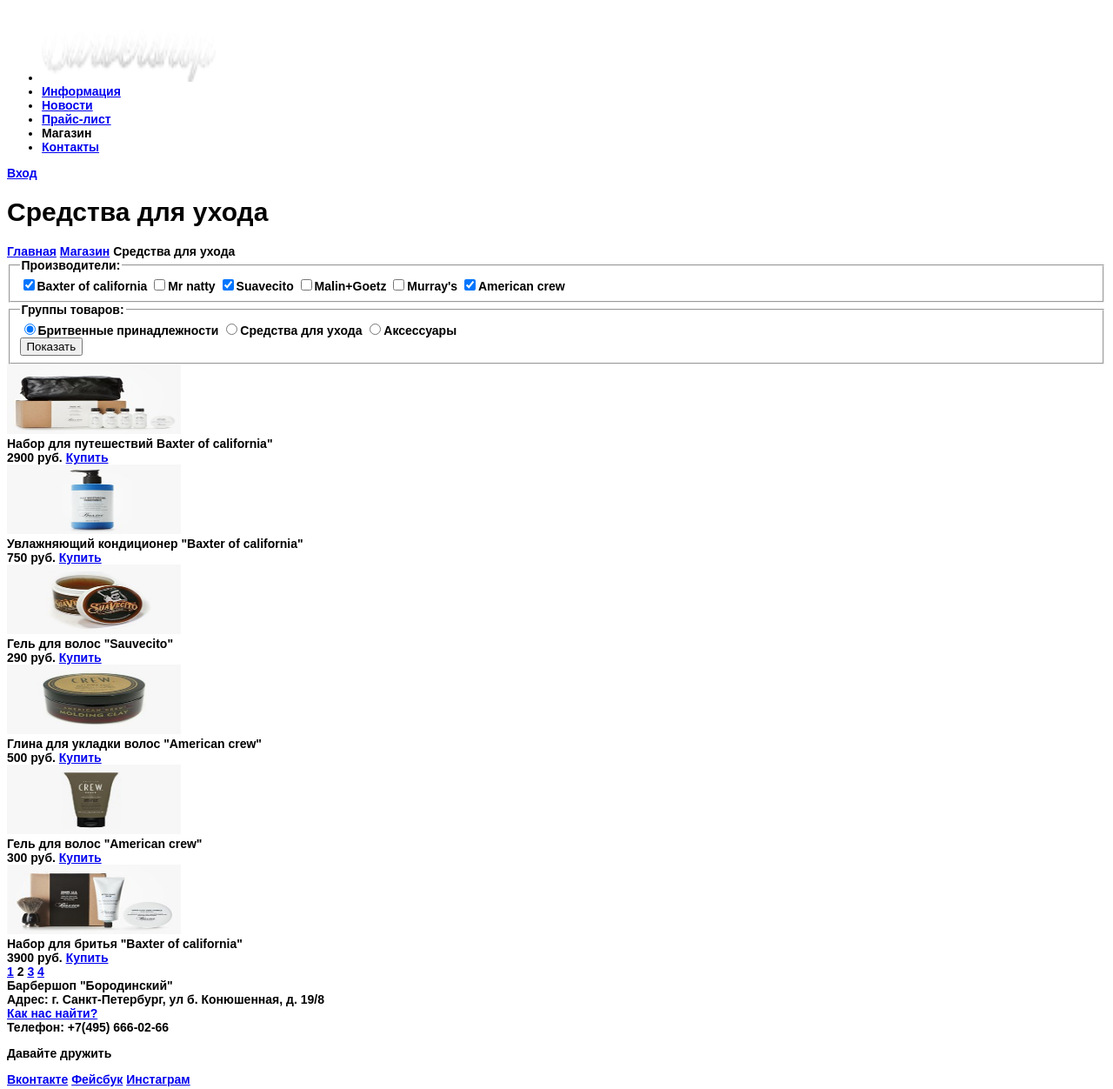
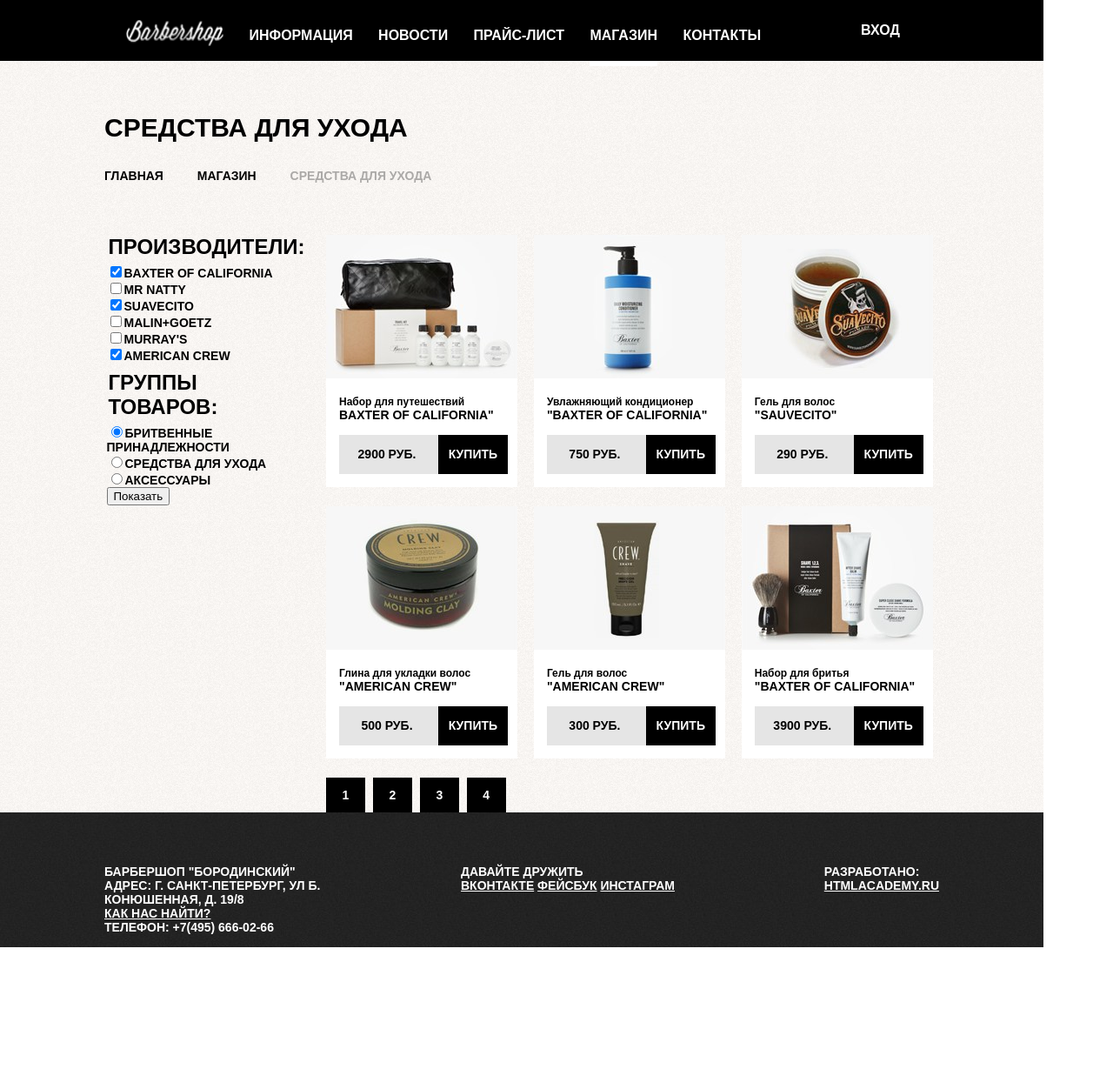
Before and after one commit to Gogi213/103171-barbershop, a plain HTML site: page shop.html in a window 1280 px wide. Shown: the top 1252 px of the page at 87% size. After the commit the page ends 1089 px from the top, so only its background shows below. Drawn offline with Linux system fonts and the light colour scheme.

Commit message:
no message

```diff
--- /dev/null
+++ b/css/item.css
@@ -0,0 +1,158 @@
+body{
+    font-family:"PTSans Narrow", "Arial", sans-serif;
+    font-size:14px;
+    font-weight:bold;
+    margin:0;
+    padding:0;
+    width:1200px;
+    min-height::1160px;
+    text-transform:uppercase;
+}
+h1{
+    font-size:30px;
+}
+h2{
+    font-size:24px;
+}
+.container{
+    width:960px;
+    padding:0 10px;
+    margin:0 auto;
+}
+.main-header{
+    background:black;
+}
+header a{
+    color:white;
+    text-decoration:none;
+}
+header{
+    text-transform:uppercase;
+}
+.main-navigation{
+    width:800px;
+    float:left;
+    font-size:16px;
+    height:70px;
+}
+.main-navigation ul{
+    margin-left:-15px
+}
+.main-navigation li{
+    display: inline-block;
+    margin-right:25px;
+}
+.main-navigation img{
+    position:relative;
+    top:7px;
+}
+.user-block{
+    width:90px;
+    float:right;
+    padding-top:28px;
+    padding-left:30px;
+    font-size:16px;
+    min-height:40px;
+    height:42px;
+}
+.clearfix{
+    content:'';
+    display:table;
+    clear:both;
+}
+main{
+    background: url("../img/background.png") repeat;
+    padding:0;
+    margin:0;
+}
+main a{
+    color:black;
+    text-decoration:none;
+}
+.breadcrumbs{
+    display:inline-block;
+    margin-bottom:60px;
+}
+.breadcrumbs a{
+    margin-right:35px;
+}
+.title span{
+    color:#aba9a7;
+    font-size:14px;
+}
+.kit{
+    float:left;
+    margin-bottom:20px;
+}
+.description{
+    width:385px;
+    font-size:14px;
+    float:right;
+}
+content-gallery-top p{
+    line-height:24px;
+}
+.content-gallery-top p span{
+    float:right;
+    color:#aba9a7;
+}
+.content-gallery-top p:first-child{
+    margin-bottom:40px;
+}
+content-gallery-bottom li{
+    font-size:14px;
+    line-height:24px;
+}
+.price-btn{
+    width:190px;
+    height:45px;
+    background:#e5e5e5;
+    margin-top:40px;
+    margin-bottom:65px;
+}
+.price-btn a{
+    width:80px;
+    height:31px;
+    display:inline-block;
+    background:black;
+    color:white;
+    margin-right:-5px;
+    text-transform:uppercase;
+    text-align:center;
+    padding-top:14px;
+}
+.price-btn span{
+    display:inline-block;
+    width:110px;
+    text-align:center;
+}
+.click a{
+    margin-right:20px;
+}
+.click{
+    padding-bottom:50px;
+}
+footer{
+    background: url("../img/footer-background.jpg");
+    color:white;
+    padding-top:60px;
+}
+
+footer a{
+    color:white;
+}
+.footer-contacts{
+    width:320px;
+    margin-right:90px;
+    float:left;
+    min-height:95px;
+}
+.footer-social{
+    float:left;
+    width:380px;
+    padding-bottom:60px;
+}
+.footer-copyright{
+    padding-bottom:40px;
+    float:right;
+}
--- /dev/null
+++ b/css/price-list.css
@@ -0,0 +1,159 @@
+body{
+    font-family:"PTSans Narrow", "Arial", sans-serif;
+    font-size:14px;
+    font-weight:bold;
+    margin:0;
+    padding:0;
+    width:1200px;
+    min-height::1160px;
+    text-transform:uppercase;
+}
+h1{
+    font-size:30px;
+}
+h2{
+    font-size:24px;
+}
+.container{
+    width:960px;
+    padding:0 10px;
+    margin:0 auto;
+}
+.main-header{
+    background:black;
+}
+header a{
+    color:white;
+    text-decoration:none;
+}
+header span{
+    border-bottom:6px solid white;
+    padding-bottom:21px;
+    color:white;
+}
+.main-navigation{
+    width:800px;
+    float:left;
+    font-size:16px;
+    height:70px;
+}
+.main-navigation ul{
+    margin-left:-15px
+}
+.main-navigation li{
+    display: inline-block;
+    margin-right:25px;
+}
+.main-navigation img{
+    position:relative;
+    top:7px;
+}
+.user-block{
+    width:90px;
+    float:right;
+    padding-top:26px;
+    padding-left:35px;
+    font-size:16px;
+    height:44px;
+
+}
+.clearfix{
+    content:'';
+    display:table;
+    clear:both;
+}
+main{
+    background: url("../img/background.png") repeat;
+    padding:0;
+    margin:0;
+}
+main a{
+    color:black;
+    text-decoration:none;
+}
+.breadcrumbs{
+    display:inline-block;
+    margin-bottom:60px;
+    font-size:14px;
+}
+.breadcrumbs a{
+    margin-right:35px;
+}
+.title span{
+    color:#aba9a7;
+    font-size:14px;
+}
+.title-content h2{
+    font-size:48px;
+    text-align:center;
+    margin-bottom:70px;
+}
+.price-left{
+    float:left;
+    width:350px;
+    margin-bottom:70px;
+}
+.price-left h2{
+    margin-bottom:40px;
+}
+.price-left li{
+    margin-bottom:25px;
+}
+.price-right{
+    width:465px;
+    float:right;
+}
+.price-right h2{
+    margin-bottom:40px;
+}
+table td{
+    border:3px solid black;
+    padding:15px;
+    width:230px;
+}
+table{
+    border-collapse:collapse;
+}
+.about-us-left{
+    float:left;
+    width:410px;
+
+}
+.about-us-right{
+    float:right;
+    width:470px;
+}
+
+footer{
+    background: url("../img/footer-background.jpg");
+    color:white;
+    padding-top:60px;
+}
+
+footer a{
+    color:white;
+}
+.footer-contacts{
+    width:320px;
+    margin-right:90px;
+    float:left;
+    min-height:95px;
+}
+.footer-social{
+    float:left;
+    width:380px;
+    padding-bottom:60px;
+}
+.footer-copyright{
+    padding-bottom:40px;
+    float:right;
+}
+.footer-copyright a{
+    display:block;
+    width:140px;
+    height:29px;
+    background:black;
+    text-decoration:none;
+    text-align:center;
+    padding-top:14px;
+}
--- /dev/null
+++ b/css/shop.css
@@ -0,0 +1,189 @@
+body{
+    font-family:"PTSans Narrow", "Arial", sans-serif;
+    font-size:14px;
+    font-weight:bold;
+    margin:0;
+    padding:0;
+    width:1200px;
+    min-height::1160px;
+    text-transform:uppercase;
+}
+h1{
+    font-size:30px;
+}
+h2{
+    font-size:24px;
+}
+.container{
+    width:960px;
+    padding:0 10px;
+    margin:0 auto;
+}
+.main-header{
+    background:black;
+}
+header a{
+    color:white;
+    text-decoration:none;
+}
+header span{
+    border-bottom:6px solid white;
+    padding-bottom:21px;
+    color:white;
+}
+.main-navigation{
+    width:800px;
+    float:left;
+    font-size:16px;
+    height:70px;
+}
+.main-navigation ul{
+    margin-left:-15px
+}
+.main-navigation li{
+    display: inline-block;
+    margin-right:25px;
+}
+.main-navigation img{
+    position:relative;
+    top:7px;
+}
+.user-block{
+    width:90px;
+    float:right;
+    padding-top:26px;
+    padding-left:35px;
+    font-size:16px;
+    height:44px;
+}
+.clearfix{
+    content:'';
+    display:table;
+    clear:both;
+}
+main{
+    background: url("../img/background.png") repeat;
+    padding:0;
+    margin:0;
+}
+main a{
+    color:black;
+    text-decoration:none;
+}
+.breadcrumbs{
+    display:inline-block;
+    margin-bottom:60px;
+    font-size:14px;
+}
+.breadcrumbs a{
+    margin-right:35px;
+}
+.breadcrumbs span{
+    color:#aba9a7;
+}
+.title{
+    margin-top:60px;
+    margin-bottom:30px;
+}
+.filter{
+    float:left;
+    width:245px;
+    margin-left:-10px;
+    margin-right:20px;
+}
+fieldset{
+    border:none;
+}
+legend{
+    font-size:24px;
+}
+.goods{
+    float:right;
+    width:705px;
+    min-height:600px;
+}
+article{
+    display:inline-block;
+    width:220px;
+    height:290px;
+    background:white;
+    margin-right:15px;
+    vertical-align:top;
+    margin-bottom:22px;
+}
+article:nth-child(3), article:nth-child(6){
+    margin-right:0;
+}
+.category{
+    font-size:12px;
+    text-transform:none;
+}
+.item-name{
+    margin:15px 0 15px 15px;
+}
+.price-btn{
+    width:190px;
+    height:45px;
+    background:#e5e5e5;
+    margin:15px 15px 0 15px;
+     vertical-align:top;
+}
+.price-btn a{
+    width:80px;
+    height:31px;
+    display:inline-block;
+    background:black;
+    color:white;
+    margin-right:-5px;
+    text-transform:uppercase;
+    text-align:center;
+    padding-top:14px;
+
+}
+.price-btn span{
+    display:inline-block;
+    width:110px;
+    text-align:center;
+}
+.item-page{
+    margin-left:255px;
+    vertical-align:bottom;;
+}
+.item-page a{
+    display:inline-block;
+    width:45px;
+    height:40px;
+    margin-right:5px;
+    color:white;
+    background:black;
+    text-align:center;
+    line-height:40px;
+}
+.second{
+    color:black;
+    background:white;
+}
+footer{
+    background: url("../img/footer-background.jpg");
+    color:white;
+    padding-top:60px;
+}
+
+footer a{
+    color:white;
+}
+.footer-contacts{
+    width:320px;
+    margin-right:90px;
+    float:left;
+    min-height:95px;
+}
+.footer-social{
+    float:left;
+    width:380px;
+    padding-bottom:60px;
+}
+.footer-copyright{
+    padding-bottom:40px;
+    float:right;
+}
--- a/css/style.css
+++ /dev/null
@@ -1,11 +0,0 @@
-body{
-    font-family:"PTSans Narrow", "Arial", sans-serif;
-    font-size:14px;
-    font-weight:bold;
-}
-h1{
-    font-size:30px;
-}
-h2{
-    font-size:24px;
-}
--- a/shop.html
+++ b/shop.html
@@ -2,16 +2,16 @@
   <html lang="ru">
     <head>
       <meta charset="utf-8">
-      <link href="css/style.css" rel="stylesheet">
+      <link href="css/shop.css" rel="stylesheet">
       <link href='https://fonts.googleapis.com/css?family=PT+Sans+Narrow:700&subset=latin,cyrillic' rel='stylesheet' type='text/css'>
       <title>Барбершоп «Бородинский»</title>
     </head>
     <body>
       <header class="main-header">
-        <div class="container">
+        <div class="container clearfix">
           <nav class="main-navigation">
             <ul>
-              <li><a href="index.html"><img src="img/logo.png" width="200" height="80" alt="Barbershop"></a></li>
+              <li><a href="index.html"><img src="img/logo.png" width="112" height="30" alt="Barbershop"></a></li>
               <li><a href="#">Информация</a></li>
               <li><a href="#">Новости</a></li>
               <li><a href="price-list.html">Прайс-лист</a></li>
@@ -25,7 +25,7 @@
         </div>
       </header>
       <main>
-        <div class="container">
+        <div class="container clearfix">
           <div class="title">
             <h1>Средства для ухода</h1>
             </div>
@@ -34,40 +34,39 @@
                 <a href="#">Магазин</a>
                 <span>Средства для ухода</span>
              </div>
-          <div class="filter-top">
+        <div class="content clearfix">
+          <div class="filter">
             <form>
                <fieldset>
                 <legend>Производители:</legend>
               <label>
-                <input type="checkbox" name="filter" checked>Baxter of california
+                <input type="checkbox" name="filter" checked>Baxter of california<br>
               </label>
               <label>
-                <input type="checkbox" name="filter">Mr natty
+                <input type="checkbox" name="filter">Mr natty<br>
               </label>
               <label>
-                <input type="checkbox" name="filter" checked>Suavecito
+                <input type="checkbox" name="filter" checked>Suavecito<br>
               </label>
               <label>
-                <input type="checkbox" name="filter">Malin+Goetz
+                <input type="checkbox" name="filter">Malin+Goetz<br>
               </label>
               <label>
-                <input type="checkbox" name="filter">Murray's
+                <input type="checkbox" name="filter">Murray's<br>
               </label>
               <label>
                 <input type="checkbox" name="filter" checked>American crew
               </label>
               </fieldset>
             </form>
-          </div>
-          <div class="filter-bottom">
             <form>
             <fieldset>
             <legend>Группы товаров:</legend>
             <label>
-              <input type="radio" name="group-goods" checked>Бритвенные принадлежности
+              <input type="radio" name="group-goods" checked>Бритвенные принадлежности<br>
             </label>
             <label>
-              <input type="radio" name="group-goods">Средства для ухода
+              <input type="radio" name="group-goods">Средства для ухода<br>
             </label>
             <label>
               <input type="radio" name="group-goods">Аксессуары
@@ -79,105 +78,106 @@
           <div class="goods">
             <article class="item">
               <div class="img-item">
-                <a href="#"><img src="img/item-1.jpg" width="200" height="80" alt="Набор для путешествий"></a>
+                <a href="#"><img src="img/item-1.jpg" width="220" height="165" alt="Набор для путешествий"></a>
               </div>
               <div class="item-name">
-                  <a><span class="category">Набор для путешествий</span>
+                  <a href="#"><span class="category">Набор для путешествий</span><br>
                       <span class="item-title">Baxter of california"</span></a>
               </div>
               <div class="price-btn">
                 <span class="price">
                   2900 руб.
                 </span>
-                <a class="buy-btn" href="#">Купить</a>
+                <a href="#">Купить</a>
               </div>
             </article>
             <article class="item">
               <div class="img-item">
-                <a href="#"><img src="img/item-2.jpg" width="200" height="80" alt="Увлажняющий кондиционер"></a>
+                <a href="#"><img src="img/item-2.jpg" width="220" height="165" alt="Увлажняющий кондиционер"></a>
               </div>
               <div class="item-name">
-                  <a><span class="category">Увлажняющий кондиционер</span>
+                  <a href="#"><span class="category">Увлажняющий кондиционер</span><br>
                       <span class="item-title">"Baxter of california"</span></a>
                 </div>
               <div class="price-btn">
                 <span class="price">
                   750 руб.
                 </span>
-                <a class="buy-btn" href="#">Купить</a>
+                <a href="#">Купить</a>
               </div>
             </article>
             <article class="item">
               <div class="img-item">
-                <a href="#"><img src="img/item-3.jpg" width="200" height="80" alt="Гель для волос"></a>
+                <a href="#"><img src="img/item-3.jpg" width="220" height="165" alt="Гель для волос"></a>
               </div>
               <div class="item-name">
-                  <a><span class="category">Гель для волос</span>
+                  <a href="#"><span class="category">Гель для волос</span><br>
                   <span class="item-title">"Sauvecito"</span></a>
                 </div>
               <div class="price-btn">
                 <span class="price">
                   290 руб.
                 </span>
-                  <a class="buy-btn" href="#">Купить</a>
+                  <a href="#">Купить</a>
               </div>
             </article>
             <article class="item">
               <div class="img-item">
-                <a href="#"><img src="img/item-4.jpg" width="200" height="80" alt="Глина для волос"></a>
+                <a href="#"><img src="img/item-4.jpg" width="220" height="165" alt="Глина для волос"></a>
               </div>
               <div class="item-name">
-                  <a><span class="category">Глина для укладки волос</span>
+                  <a href="#"><span class="category">Глина для укладки волос</span><br>
                   <span class="item-title">"American crew"</span></a>
                 </div>
               <div class="price-btn">
                 <span class="price">
                   500 руб.
                 </span>
-                  <a class="buy-btn" href="#">Купить</a>
+                  <a href="#">Купить</a>
               </div>
             </article>
             <article class="item">
               <div class="img-item">
-                <a href="#"><img src="img/item-5.jpg" width="200" height="80" alt="Гель для волос"></a>
+                <a href="#"><img src="img/item-5.jpg" width="220" height="165" alt="Гель для волос"></a>
               </div>
               <div class="item-name">
-                  <a><span class="category">Гель для волос</span>
+                  <a href="#"><span class="category">Гель для волос</span><br>
                   <span class="item-title">"American crew"</span></a>
                 </div>
               <div class="price-btn">
-                <span class="price">
+                <span>
                   300 руб.
                 </span>
-                  <a class="buy-btn" href="#">Купить</a>
+                  <a href="#">Купить</a>
               </div>
             </article>
             <article class="item">
               <div class="img-item">
-                <a href="#"><img src="img/item-6.jpg" width="200" height="80" alt="Набор для путешествий"></a>
+                <a href="#"><img src="img/item-6.jpg" width="220" height="165" alt="Набор для путешествий"></a>
               </div>
               <div class="item-name">
-                  <a><span class="category">Набор для бритья</span>
+                  <a href="#"><span class="category">Набор для бритья</span><br>
                   <span class="item-title">"Baxter of california"</span></a>
                 </div>
               <div class="price-btn">
-                <span class="price">
+                <span>
                   3900 руб.
                 </span>
-                <a class="buy-btn" href="#">Купить</a>
+                <a href="#">Купить</a>
               </div>
             </article>
           </div>
+          </div>
           <div class="item-page">
             <a href="#">1</a>
-            <span>2</span>
+            <a href="#">2</a>
             <a href="#">3</a>
             <a href="#">4</a>
           </div>
         </div>
       </main>
       <footer class="main-footer">
-        <div class="container">
+        <div class="container clearfix">
           <section class="footer-contacts">
             Барбершоп "Бородинский"<br>
             Адрес: г. Санкт-Петербург, ул б. Конюшенная, д. 19/8<br>
@@ -185,13 +185,13 @@
             Телефон: +7(495) 666-02-66
           </section>
           <section class="footer-social">
-            <p>Давайте дружить</p>
+            Давайте дружить<br>
             <a class="social-btn-vk" href="#">Вконтакте</a>
             <a class="social-btn-fb" href="#">Фейсбук</a>
             <a class="social-btn-inst" href="#">Инстаграм</a>
           </section>
           <section class="footer-copyright">
-            <p>Разработано:</p>
+            Разработано:<br>
             <a href="#">HTMLACADEMY.RU</a>
           </section>
         </div>
```
Also changed, not shown: item.html (+14 -14 lines), price-list.html (+17 -17 lines).
